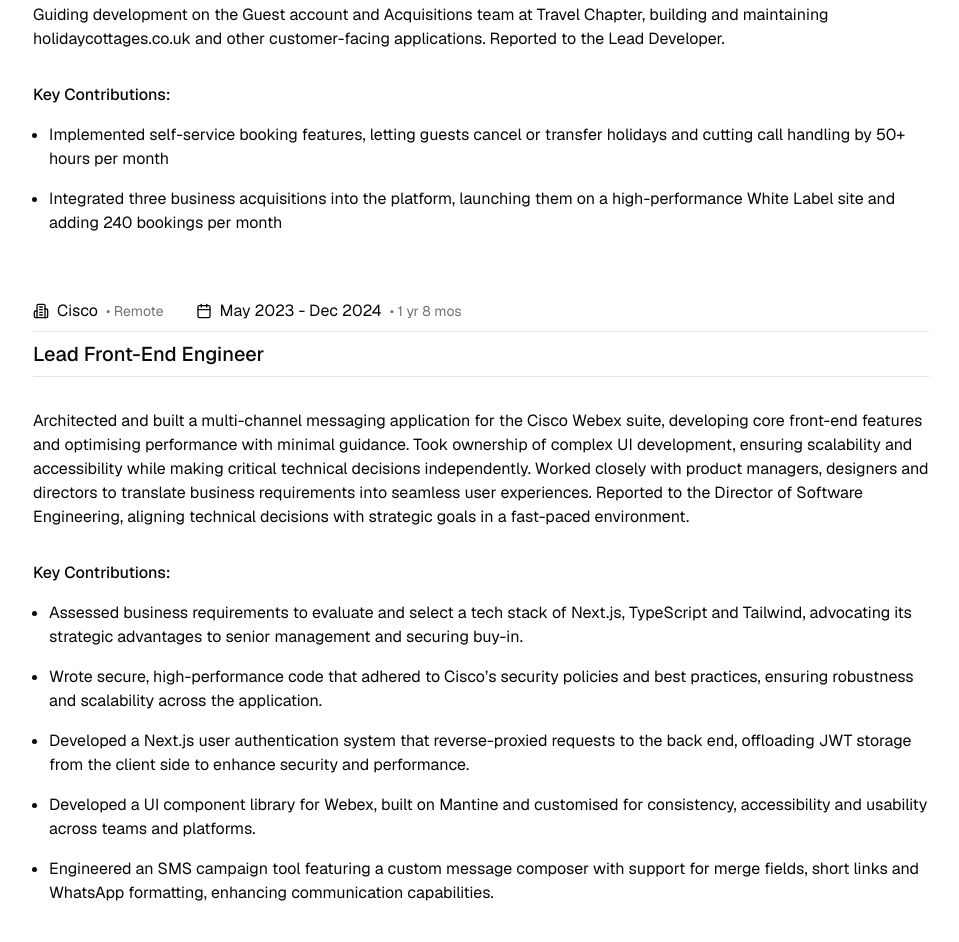
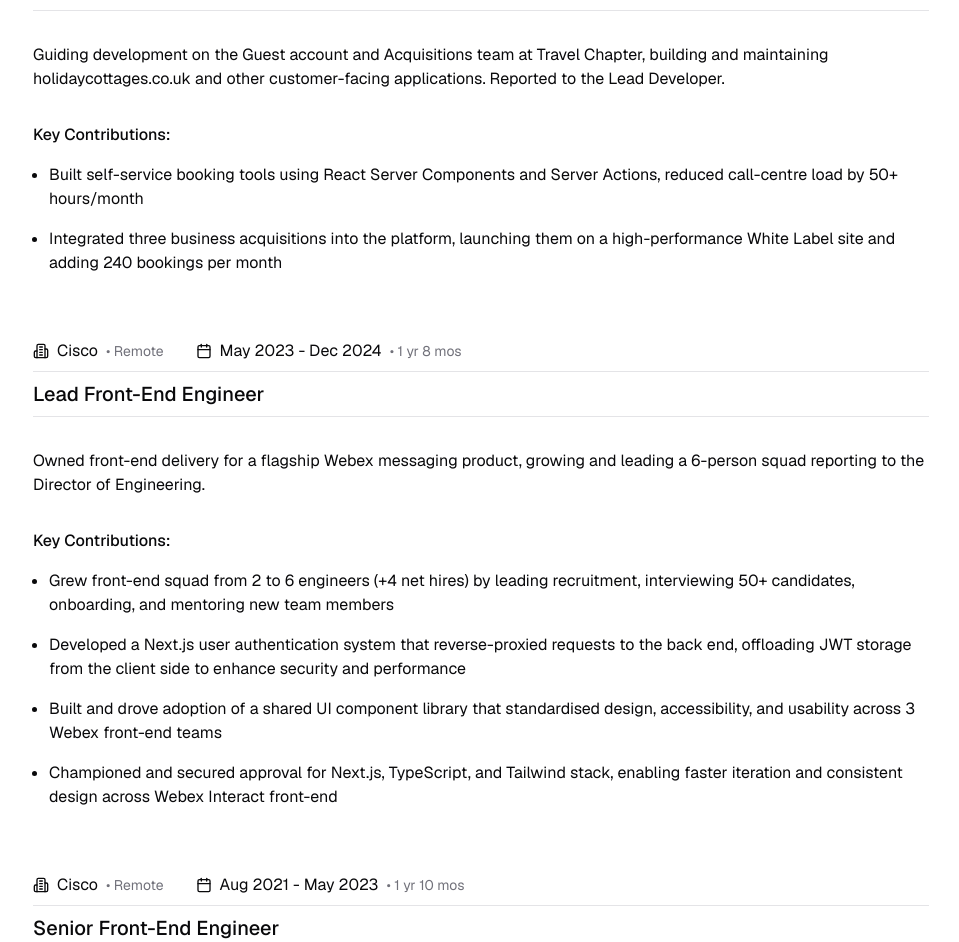
Before and after one commit to mwheelersmith/site, a Next.js app: page /resume in a window 1280 px wide. Shown: the part 930-1872 px from the top of the page, without its empty margins (159-1118 px from the left). Built offline with nearby package versions, Linux system fonts and the light colour scheme.

Commit message:
Improvements to skills and Cisco contributions

```diff
--- a/app/resume/page.tsx
+++ b/app/resume/page.tsx
@@ -44,9 +44,8 @@
 
           <ExperienceContributions>
             <ExperienceContributionsItem>
-              Implemented self-service booking features, letting guests cancel
-              or transfer holidays and cutting call handling by 50+ hours per
-              month
+              Built self-service booking tools using React Server Components and
+              Server Actions, reduced call-centre load by 50+ hours/month
             </ExperienceContributionsItem>
             <ExperienceContributionsItem>
               Integrated three business acquisitions into the platform,
@@ -69,42 +68,31 @@
           </ExperienceHeading>
 
           <p>
-            Architected and built a multi-channel messaging application for the
-            Cisco Webex suite, developing core front-end features and optimising
-            performance with minimal guidance. Took ownership of complex UI
-            development, ensuring scalability and accessibility while making
-            critical technical decisions independently. Worked closely with
-            product managers, designers and directors to translate business
-            requirements into seamless user experiences. Reported to the
-            Director of Software Engineering, aligning technical decisions with
-            strategic goals in a fast-paced environment.
+            Owned front-end delivery for a flagship Webex messaging product,
+            growing and leading a 6-person squad reporting to the Director of
+            Engineering.
           </p>
 
           <ExperienceContributions>
             <ExperienceContributionsItem>
-              Assessed business requirements to evaluate and select a tech stack
-              of Next.js, TypeScript and Tailwind, advocating its strategic
-              advantages to senior management and securing buy-in.
-            </ExperienceContributionsItem>
-            <ExperienceContributionsItem>
-              Wrote secure, high-performance code that adhered to Cisco’s
-              security policies and best practices, ensuring robustness and
-              scalability across the application.
+              Grew front-end squad from 2 to 6 engineers (+4 net hires) by
+              leading recruitment, interviewing 50+ candidates, onboarding, and
+              mentoring new team members
             </ExperienceContributionsItem>
             <ExperienceContributionsItem>
               Developed a Next.js user authentication system that
               reverse-proxied requests to the back end, offloading JWT storage
-              from the client side to enhance security and performance.
+              from the client side to enhance security and performance
             </ExperienceContributionsItem>
             <ExperienceContributionsItem>
-              Developed a UI component library for Webex, built on Mantine and
-              customised for consistency, accessibility and usability across
-              teams and platforms.
+              Built and drove adoption of a shared UI component library that
+              standardised design, accessibility, and usability across 3 Webex
+              front-end teams
             </ExperienceContributionsItem>
             <ExperienceContributionsItem>
-              Engineered an SMS campaign tool featuring a custom message
-              composer with support for merge fields, short links and WhatsApp
-              formatting, enhancing communication capabilities.
+              Championed and secured approval for Next.js, TypeScript, and
+              Tailwind stack, enabling faster iteration and consistent design
+              across Webex Interact front-end
             </ExperienceContributionsItem>
           </ExperienceContributions>
         </ExperienceSection>
--- a/components/resume/skills.tsx
+++ b/components/resume/skills.tsx
@@ -7,8 +7,8 @@
         <li className="font-medium">Technical Leadership</li>
         <li className="font-medium">System Architecture</li>
         <li className="font-medium">TypeScript</li>
-        <li className="font-medium">React/Next.js</li>
-        <li className="font-medium">Node.js</li>
+        <li className="font-medium">React/Next.js/Node.js</li>
+        <li className="font-medium">Turborepo</li>
         <li className="font-medium">Accessibility (WCAG)</li>
         <li className="font-medium">API Design &amp; Integration</li>
         <li className="font-medium">CI/CD</li>
```
